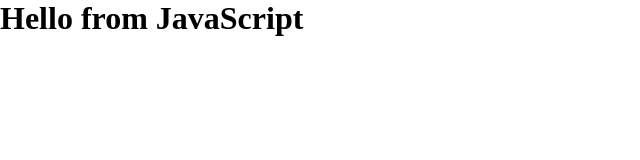
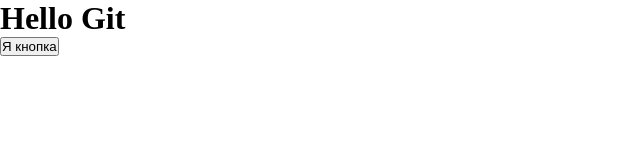
Before and after one commit to imtillmysoultake/git-study, a plain HTML site: page index.html in a window 1280 px wide. Shown: the whole page, without its empty margins (0-640 px from the left). Drawn offline with Linux system fonts and the light colour scheme.

Commit message:
- Add button

```diff
--- a/index.html
+++ b/index.html
@@ -12,6 +12,7 @@
     </head>
     <body>
         <h1>Hello Git</h1>
+        <button type="button" id="submit">Я кнопка</button>
     </body>
     <script src="script.js"></script>
 </html>
--- a/script.js
+++ b/script.js
@@ -1 +1,3 @@
-document.body.innerHTML = '<h1>Hello from JavaScript</h1>'
+document.querySelector("#submit").onclick = function(){
+    alert("Вы нажали на кнопку");
+}
```
Lines whose indentation alone changed are shown as unchanged.
